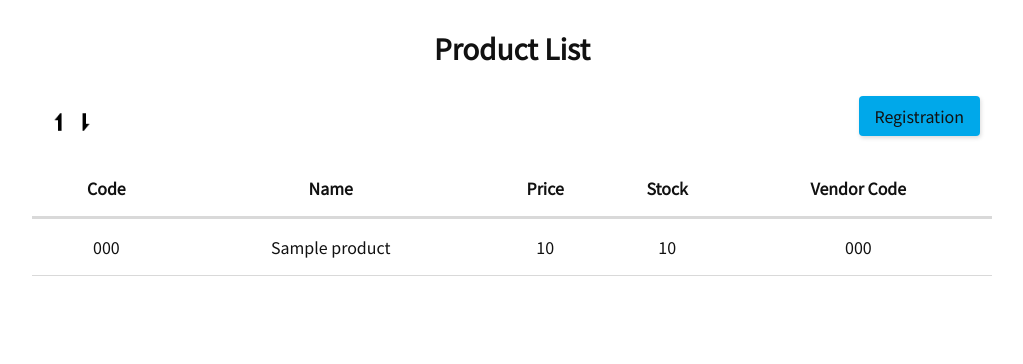
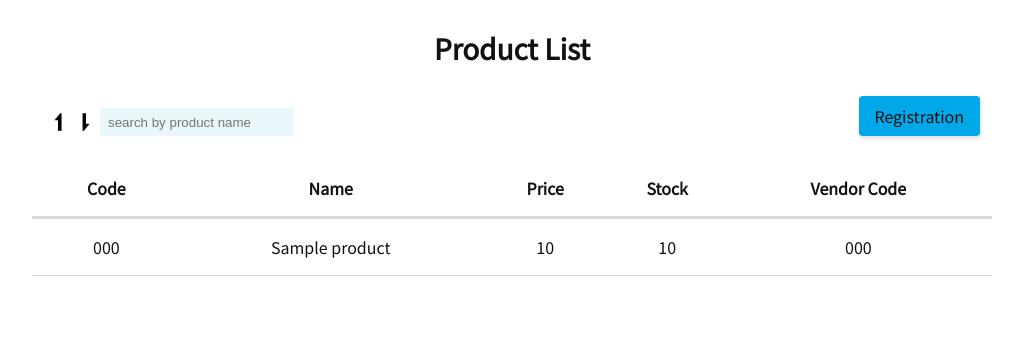
Before and after one commit to Gq177217/php-db-app, a PHP site: page /read.php in a window 1280 px wide. Shown: the part 56-420 px from the top of the page, without its empty margins (128-1151 px from the left). Run offline with PHP 8.4, Linux system fonts and the light colour scheme; tables that the repository leaves empty or names only in its code hold one stand-in row (values such as "Sample post").

Commit message:
change CSS

```diff
--- a/css/style.css
+++ b/css/style.css
@@ -123,6 +123,15 @@
     vertical-align: top;
   }
 
+  .search-box {
+    box-sizing: border-box;
+    max-width: 300px;
+    height: 1.75rem;
+    padding: 0.25rem 0.5rem;
+    background: #e8f8fa;
+    border: none;
+    outline: 0;
+  }
   .products-table {
     width: 100%;
     margin: 0 auto;
--- a/read.php
+++ b/read.php
@@ -76,6 +76,9 @@
                      <a href="read.php?order=asc">
                          <img src="images/asc.png" alt="Sort by ascending order" class="sort-img">
                      </a>
+                     <form action="read.php" method="get" class="search-form">
+                        <input type="text" class="search-box" placeholder="search by product name" name="keyword" value="<?=$keyword ?>">
+                     </form>
 
                  </div>
                  <a href="#" class="btn">Registration</a>
```
